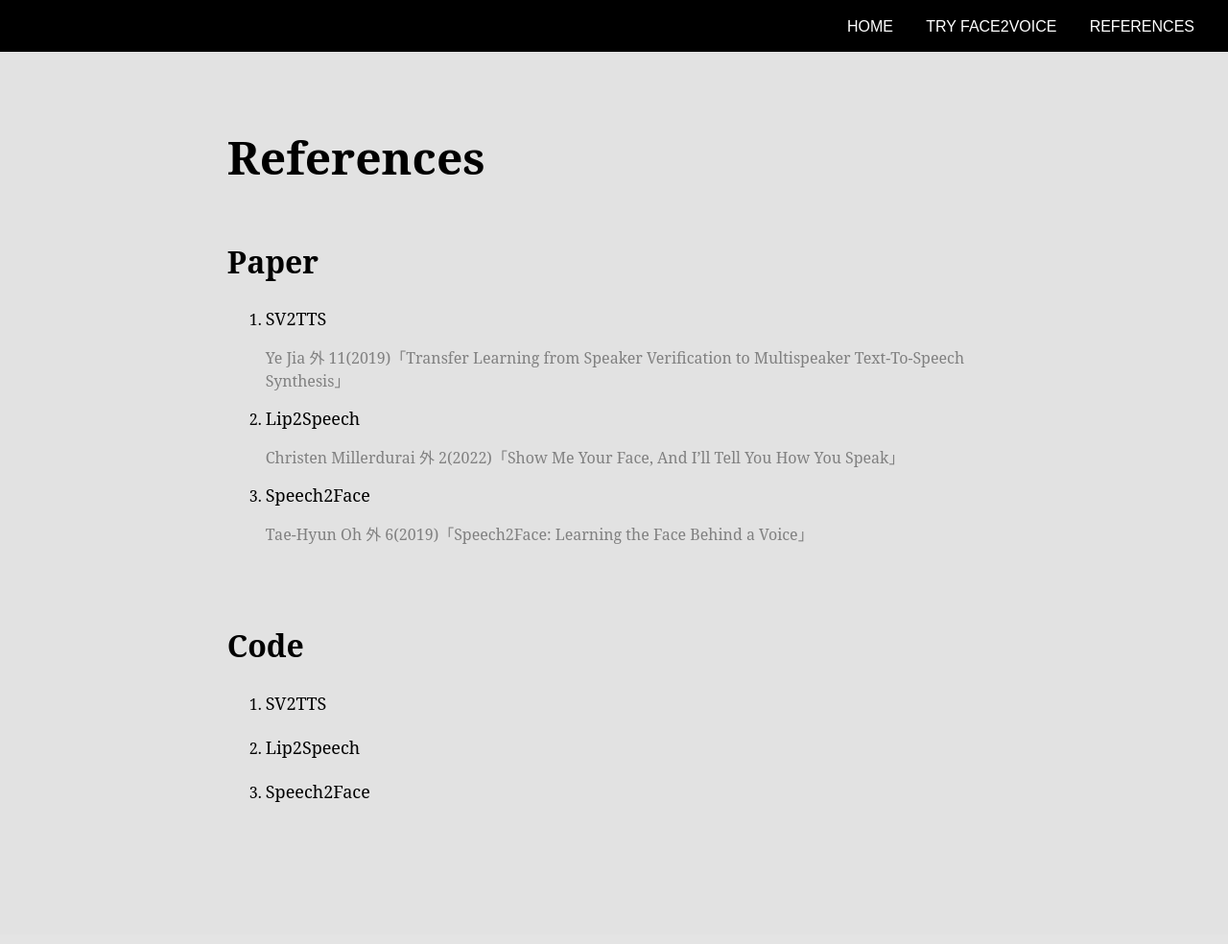
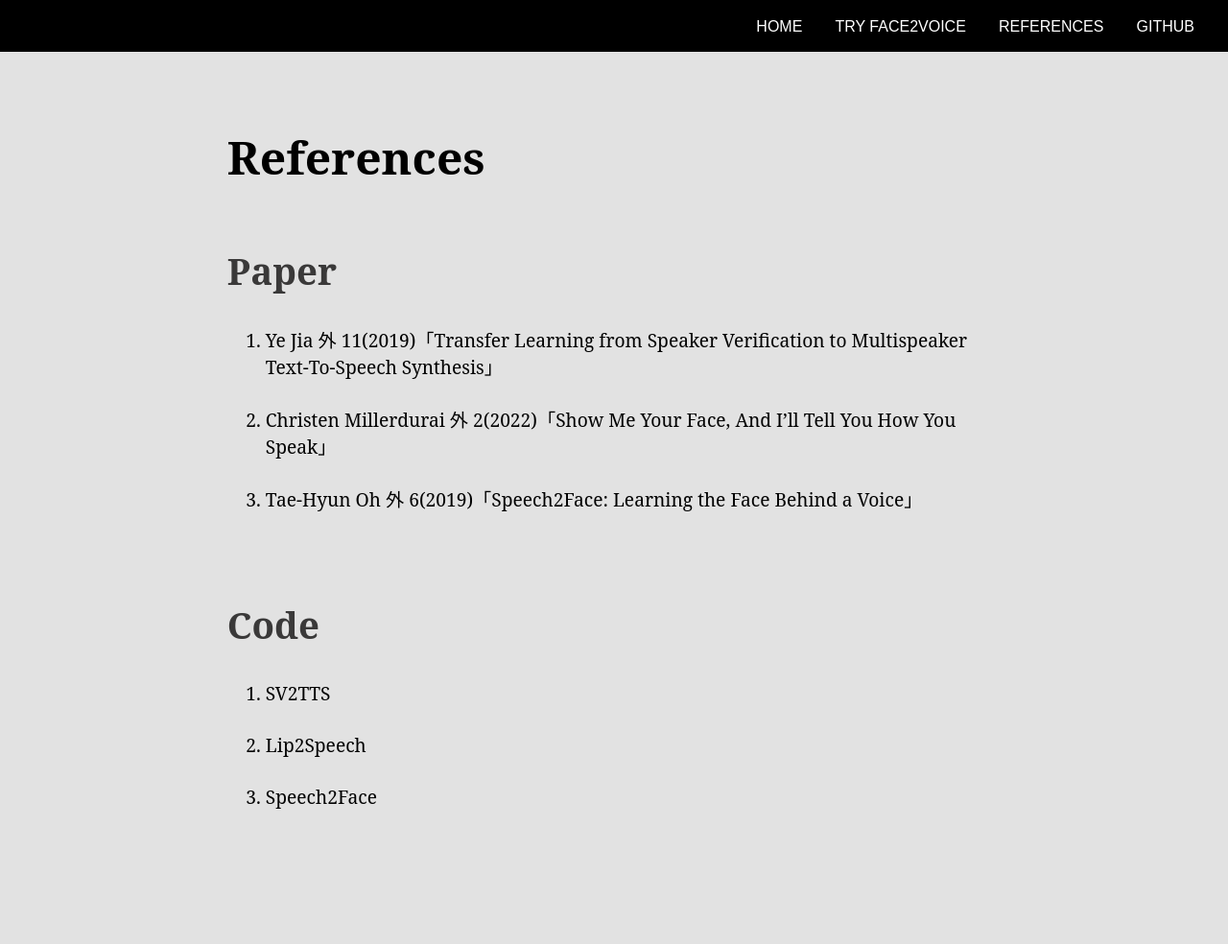
Before and after one commit to jh5-6/Face2Voice, a Flask app: page /references in a window 1280 px wide. Shown: the whole page at 96% size. Before the commit the page ends 836 px from the top, so only its background shows below. Run offline with Flask 2, Linux system fonts and the light colour scheme; parts of the project's set-up code (start-up, migrations or seed data) failed here and were passed over; some web fonts are replaced.

Commit message:
[DESIGN] design modification

```diff
--- a/static/css/style.css
+++ b/static/css/style.css
@@ -78,13 +78,17 @@ div.container #sub_container{
     padding-bottom: 9%;
 }
 
+#paper_container h2, #code_container h2 {
+    color: rgb(58, 57, 57);
+}
+
 #paper_container, #code_container {
     padding-bottom: 5%;
+    font-size: 1.2em;
 }
 
 div.container li a{
     text-decoration: none;
-    font-size:large;
     color : black;
 }
 
@@ -101,9 +105,6 @@ div.container li a:hover{
     height: 100%;
 }
 
-ol #mark{
-    color:gray;
-}
 
 li #image{
     height: 100%;
--- a/templates/face2voice_result.html
+++ b/templates/face2voice_result.html
@@ -15,6 +15,7 @@
                     <li><a href="{{ url_for('home')}}"> HOME</a></li>
                     <li><a href="{{ url_for('face2voice')}}"> TRY FACE2VOICE</a></li>
                     <li><a href="{{ url_for('references')}}"> REFERENCES</a></li>
+                    <li><a href="https://github.com/jh5-6/Face2Voice"> GITHUB</a></li>
                 </ul>
             </nav>
         </div>
--- a/templates/references.html
+++ b/templates/references.html
@@ -15,6 +15,7 @@
                     <li><a href="{{ url_for('home')}}"> HOME</a></li>
                     <li><a href="{{ url_for('face2voice')}}"> TRY FACE2VOICE</a></li>
                     <li><a href="{{ url_for('references')}}"> REFERENCES</a></li>
+                    <li><a href="https://github.com/jh5-6/Face2Voice"> GITHUB</a></li>
                 </ul>
             </nav>
         </div>
@@ -28,14 +29,9 @@
                 <div id="paper_container">
                     <h2>Paper</h2>
                     <ol>
-                        <li><a href = "https://arxiv.org/pdf/1806.04558.pdf">SV2TTS </a> </li>
-                        <p id="mark"> Ye Jia 外 11(2019)「Transfer Learning from Speaker Verification to Multispeaker Text-To-Speech Synthesis」</p>
-
-                        <li> <a href = "https://arxiv.org/pdf/2206.14009.pdf"> Lip2Speech</a> </li>
-                        <p id="mark"> Christen Millerdurai 外 2(2022)「Show Me Your Face, And I’ll Tell You How You Speak」</p>
-
-                        <li> <a href = "https://arxiv.org/pdf/1905.09773.pdf"> Speech2Face </a> </li>
-                        <p id = "mark"> Tae-Hyun Oh 外 6(2019)「Speech2Face: Learning the Face Behind a Voice」</p>
+                        <li><a href = "https://arxiv.org/pdf/1806.04558.pdf">Ye Jia 外 11(2019)「Transfer Learning from Speaker Verification to Multispeaker Text-To-Speech Synthesis」</a> </li><br>
+                        <li> <a href = "https://arxiv.org/pdf/2206.14009.pdf"> Christen Millerdurai 外 2(2022)「Show Me Your Face, And I’ll Tell You How You Speak」</a> </li><br>
+                        <li> <a href = "https://arxiv.org/pdf/1905.09773.pdf"> Tae-Hyun Oh 外 6(2019)「Speech2Face: Learning the Face Behind a Voice」 </a> </li>
                     </ol>
                 </div>
 
```
Also changed, not shown: other parts of static/css/style.css (+21 -9 lines), templates/face2voice.html (+4 -3 lines), templates/home.html (+67 -43 lines), 1 other file.
